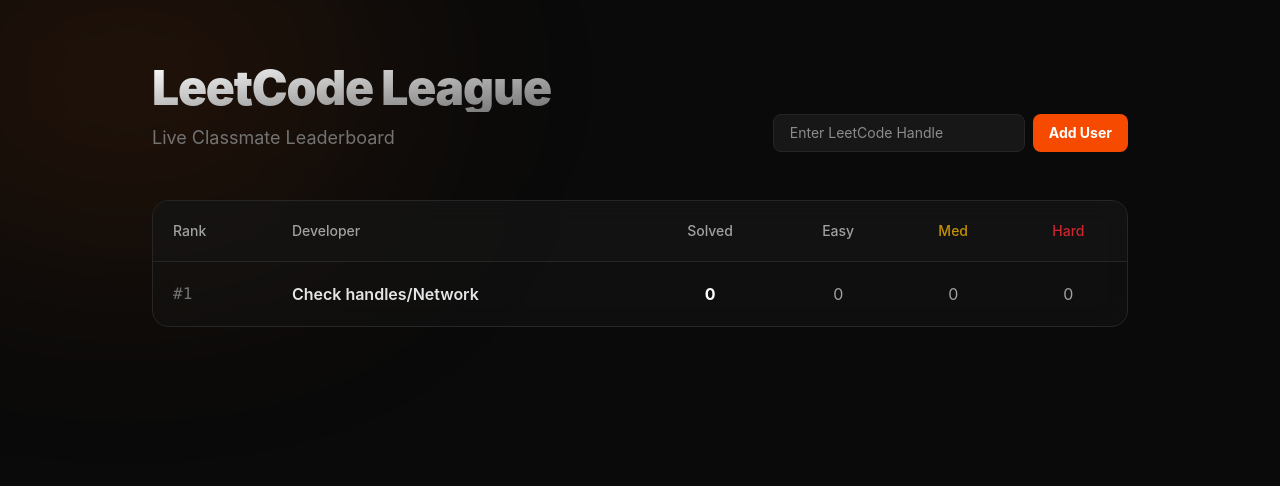
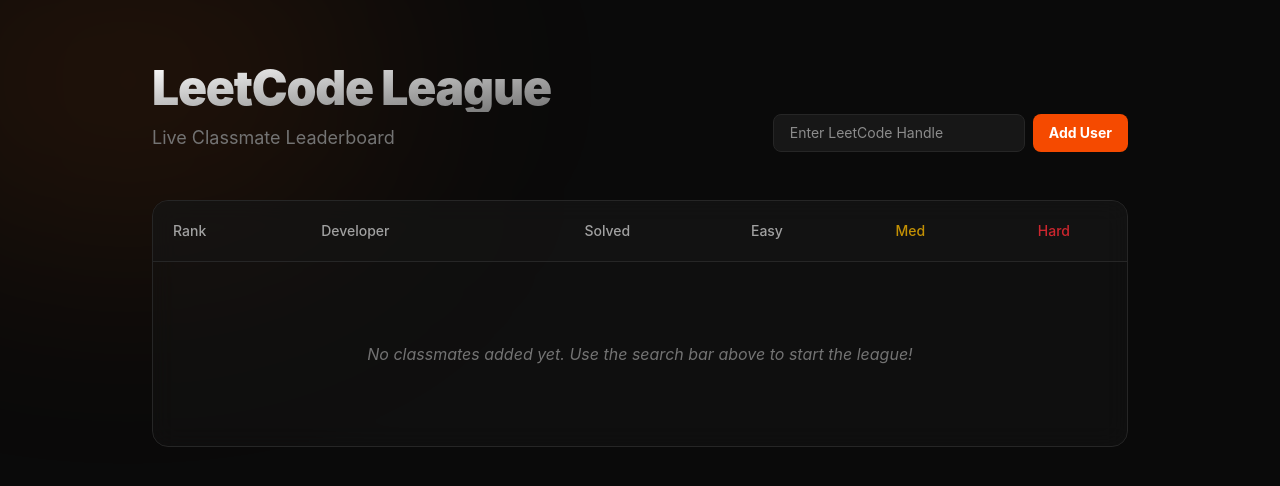
Before and after one commit to jamesjhjung/leetcode-league, a React (Vite) app: page / in a window 1280 px wide. Shown: the top 486 px of the page. Built offline with nearby package versions, Linux system fonts and the light colour scheme; no server answers.

Commit message:
emptied initial username list and added empty user array support

```diff
--- a/src/App.tsx
+++ b/src/App.tsx
@@ -19,7 +19,13 @@ function App() {
   // 2. The Fetch Function: This talks to the LeetCode API
   const fetchGroupStats = async () => {
     setLoading(true);
-    const usernames = ["jamesjhjung", "tourist", "neal_wu"];
+    const usernames: string[] = [];
+
+    if (usernames.length === 0) {
+      setUsers([]);
+      setLoading(false);
+      return;
+    }
 
     try {
       const results = await Promise.all(
@@ -155,7 +161,8 @@ function App() {
                 </tr>
               </thead>
               <tbody className="divide-y divide-neutral-800/50">
-                {users.map((user, index) => (
+                {users.length > 0 ? (
+                  users.map((user, index) => (
                     <tr key={user.id} className="group hover:bg-white/[0.02] transition-colors">
                       <td className="p-5 font-mono text-neutral-500">#{index + 1}</td>
                       <td className="p-5 font-semibold text-neutral-200">{user.username}</td>
@@ -164,7 +171,15 @@ function App() {
                       <td className="p-5 text-center text-neutral-400">{user.medium}</td>
                       <td className="p-5 text-center text-neutral-400">{user.hard}</td>
                     </tr>
-                ))}
+                  ))
+                ) : (
+                  /* This shows when the list is empty */
+                  <tr>
+                    <td colSpan={6} className="p-20 text-center text-neutral-500 italic">
+                      No classmates added yet. Use the search bar above to start the league!
+                    </td>
+                  </tr>
+                )}
               </tbody>
             </table>
           </div>
```
Lines whose indentation alone changed are shown as unchanged.
